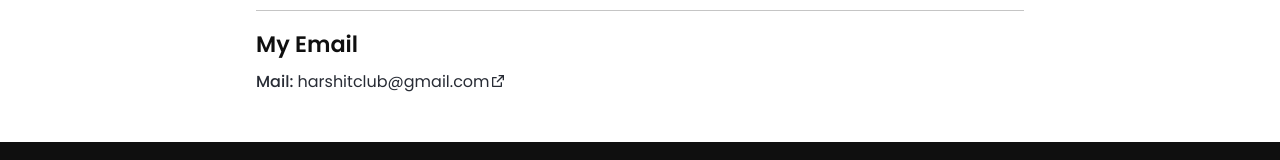
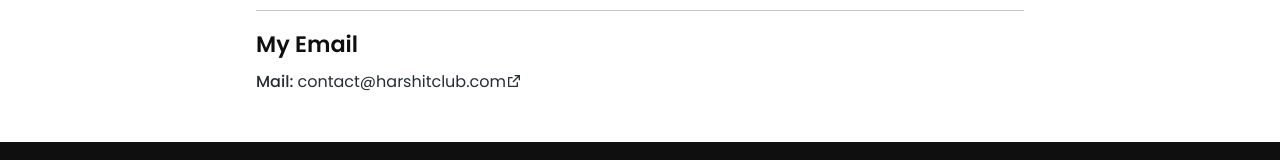
Before and after one commit to harshitclub/harshitclubweb, a Next.js app: page /about in a window 1280 px wide. Shown: the part 2243-2403 px from the top of the page. Built offline with nearby package versions, Linux system fonts and the light colour scheme.

Commit message:
Update page.jsx

```diff
--- a/app/about/page.jsx
+++ b/app/about/page.jsx
@@ -199,8 +199,8 @@ export default function About() {
         <h2>My Email</h2>
         <p>
           Mail:{" "}
-          <Link href="mailto:harshitclub@gmail.com">
-            harshitclub@gmail.com
+          <Link href="mailto:contact@harshitclub.com">
+           contact@harshitclub.com
             <RiExternalLinkLine className="aboutExperienceIcon" />
           </Link>
         </p>
```
